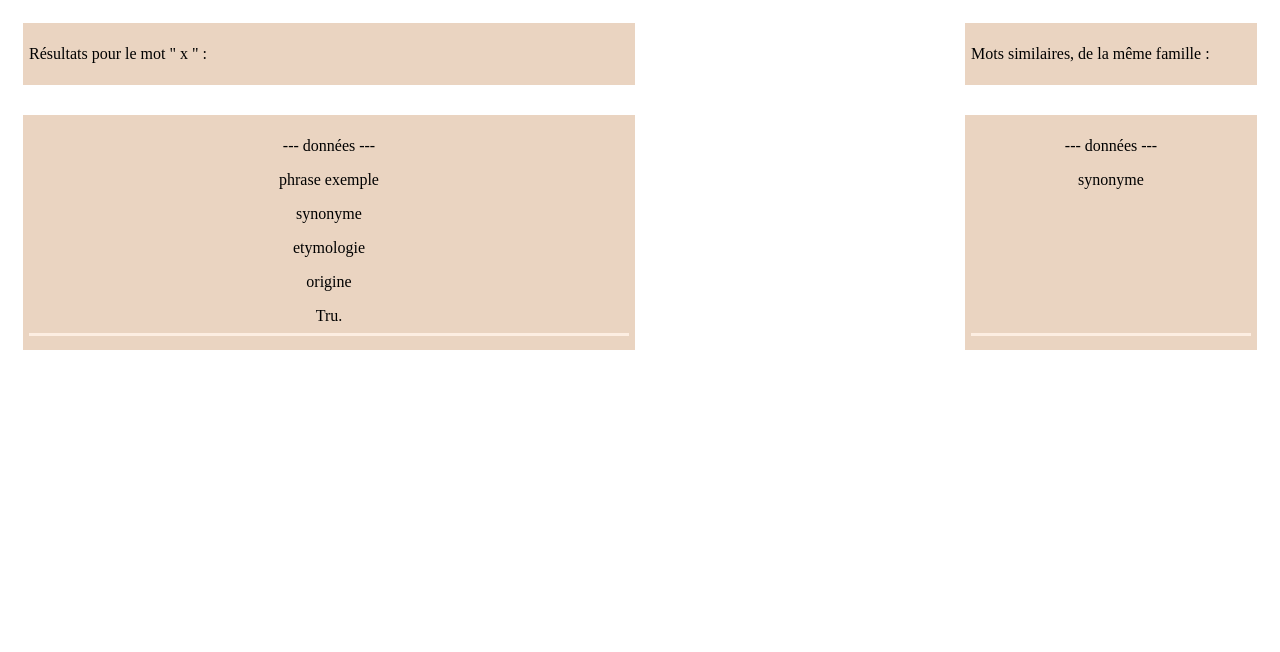
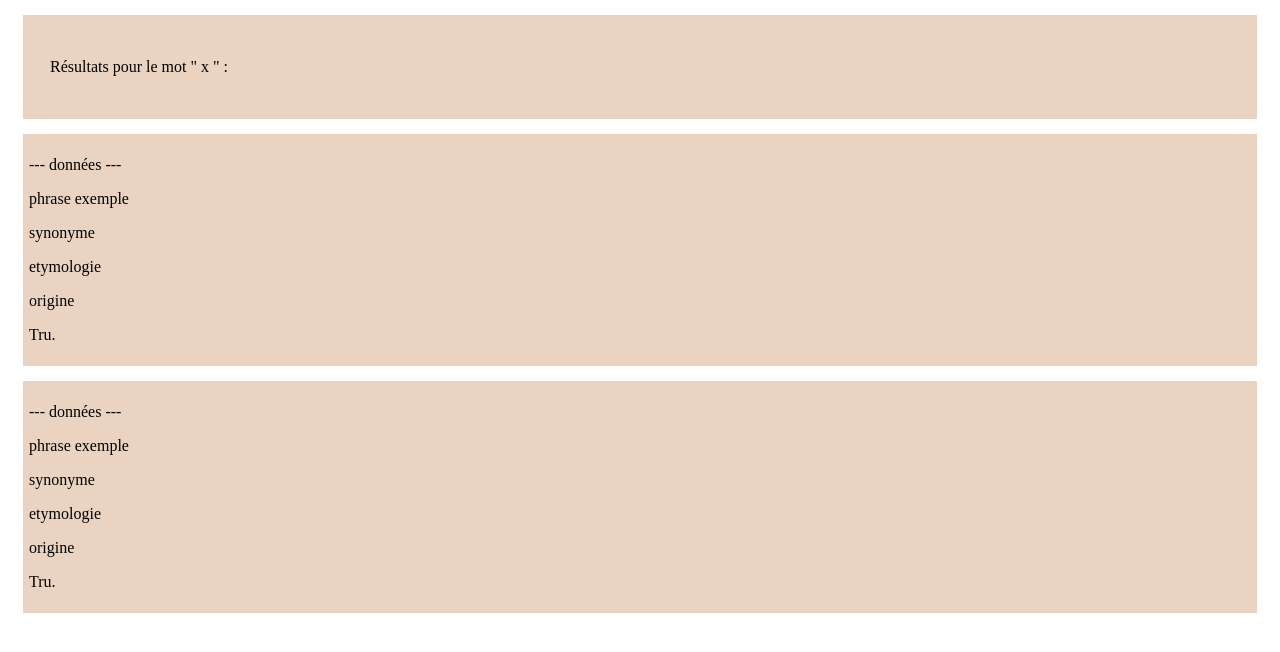
Before and after one commit to Jerem-dY/Makki, a PHP site: page /html/mots.html in a window 1280 px wide. Shown: the top 652 px of the page. Run offline with PHP 8.4, Linux system fonts and the light colour scheme.

Commit message:
changement page mots

```diff
--- a/html/mots.html
+++ b/html/mots.html
@@ -11,13 +11,12 @@
 
         <div class="content">
 
-            <div class ="mots_titres">
+            <div class ="thematiqueseule">
                 <div class="resultats"><p class="trad" id="titre_resultats"> Résultats pour le mot " x " :</p></div>
-                <div class="similaires"><p class="trad" id="mots_similaires"> Mots similaires, de la même famille :</p></div>
             </div>
 
             <div class ="mots_donnees">
-                <div class="resultats_donnees">
+                <div class="thematiqueseule">
                 <definition>
                     <p class="donnees_definition"> --- données --- </p>
                         <p>
@@ -44,14 +43,18 @@
                             <prononciation class="donnees_prononciation">Tru.</prononciation>
                         </p>
 
-                        <p>
-                            <hr/ noshade>
-                        </p>
                 </definition>
                 </div>
 
-                <div class="similaires_donnees">
-                    <p class="similaires_definition"> --- données ---  </p>
+                <div class="thematiqueseule">
+                    <definition>
+                        <p class="donnees_definition"> --- données --- </p>
+                            <p>
+                                <exemples>
+                                    <ex1 class="donnees_exemples">phrase exemple</ex1>
+                                </exemples>
+                            </p>
+
                             <p>
                                 <synonymes>
                                     <syn1 class="donnees_synonyme">synonyme</syn1>
@@ -59,24 +62,18 @@
                             </p>
 
                             <p>
-                        <br/>
+                                <etymologie class="donnees_etymologie">etymologie</etymologie>
                             </p>
 
                             <p>
-                        <br/>
+                                <origine class="donnees_origine">origine</origine>
                             </p>
 
                             <p>
-                        <br/>
+                                <prononciation class="donnees_prononciation">Tru.</prononciation>
                             </p>
 
-                    <p>
-                        <br/>
-                    </p>
-
-                    <p>
-                        <hr/ noshade>
-                    </p>
+                    </definition>
                     </div>
             </div>
 
--- a/html/styles/mots.css
+++ b/html/styles/mots.css
@@ -33,27 +33,12 @@
 
 }
 
-.mots_titres {
 
-    display: flex;
-    justify-content: space-between;
+.definition li {
+
+    display: none;
+    list-style-type: none;
+    margin: 0;
+    padding: 0;
 
 }
-
-.mots_donnees {
-
-    display: flex;
-    justify-content: space-between;
-    text-align: center;
-
-}
-
-hr {
-
-    height: 1px;
-    margin: -0.5em 0;
-    background-color: #fdeee2;
-    border-color: #fdeee2;
-
-
-}
```
Lines whose indentation alone changed are shown as unchanged.
